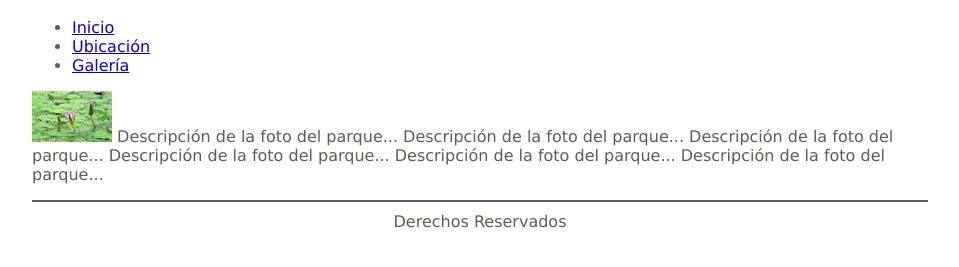
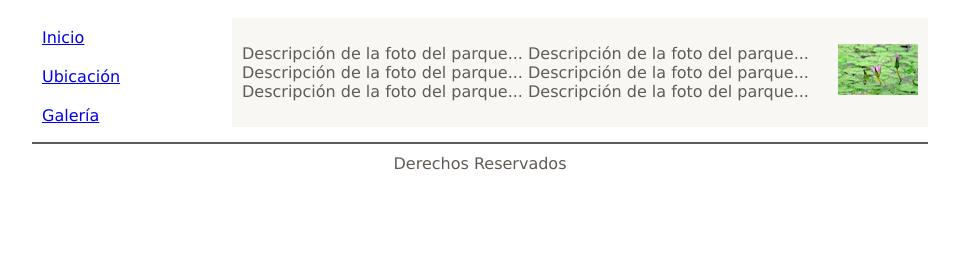
Before and after one commit to jopamu85/Ejercicio-con-float-y-display, a plain HTML site: page index.html in a window 1280 px wide. Shown: the part 59-326 px from the top of the page, without its empty margins (160-1119 px from the left). Drawn offline with Linux system fonts and the light colour scheme.

Commit message:
Final
Final

```diff
--- a/css/estilos.css
+++ b/css/estilos.css
@@ -11,6 +11,7 @@ header h1{
 
 
 #contenido {
+	margin-left: 200px;
 	padding: 10px;
 	background-color: F9F7F3;
 }
@@ -22,3 +23,16 @@ footer {
 	margin-top: 15px;
 	text-align: center;
 }
+#menu-principal ul{
+	float: left;
+	width: 200px;
+	padding: 0;
+	margin: 0;
+}
+#contenido p img{
+	float: right;
+}
+li{
+	list-style-type: none;
+	padding: 10px;
+}
--- a/index.html
+++ b/index.html
@@ -9,14 +9,14 @@
 		<img src="imagenes/imagen1.jpg" alt=""> Parque ecológico
 	</h1>
 </header>
-<navbar>
+<navbar id="menu-principal">
 	<ul>
 		<li><a href="#">Inicio</a></li>
 		<li><a href="#">Ubicación</a></li>
 		<li><a href="#">Galería</a></li>
 	</ul>
 </navbar>
-<section>
+<section id="contenido">
 
 	<p>
 		<img src="imagenes/imagen2.jpg" alt="">
```
